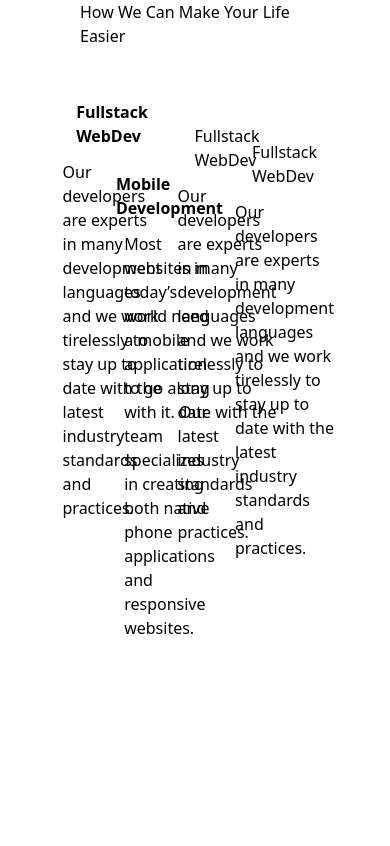
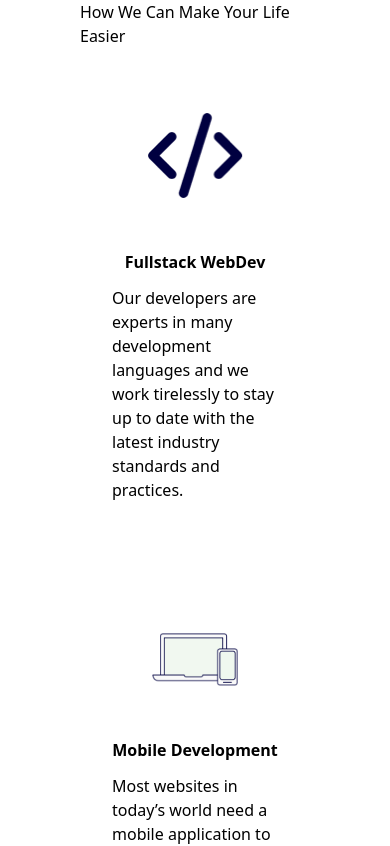
Before and after one commit to NotCJSBirdie/greaktech2022, a Next.js app: page /components/HowApp in a window 390 px wide. Shown: the top 846 px of the page. Built offline with nearby package versions, Linux system fonts and the light colour scheme.

Commit message:
version 4.8

```diff
--- a/pages/applicationdevelopment.tsx
+++ b/pages/applicationdevelopment.tsx
@@ -6,7 +6,7 @@ import ServiceButtons from "./components/ServiceButtons";
 
 const applicationdevelopment = () => {
   return (
-    <div className="w-full">
+    <div className="w-full overflow-hidden">
       <Header />
 
       <AppHero />
--- a/pages/components/HowApp.tsx
+++ b/pages/components/HowApp.tsx
@@ -8,7 +8,7 @@ const HowApp = () => {
         <h2>How We Can Make Your Life Easier</h2>
       </div>
 
-      <div className="grid grid-cols-4 grid-rows-1">
+      <div className="grid grid-cols-1 grid-rows-4 md:grid-cols-4 md:grid-rows-1">
         <div className="flex flex-col items-center p-8">
           <div className="pb-2">
             <img
@@ -54,12 +54,12 @@ const HowApp = () => {
             />
           </div>
 
-          <h4 className="my-3">Fullstack WebDev</h4>
+          <h5 className="my-3 font-bold">App Optimization</h5>
 
           <p className="mb-3 text-left">
-            Our developers are experts in many development languages and we work
-            tirelessly to stay up to date with the latest industry standards and
-            practices.
+            Many sites suffer from poor performance. We work with you to improve
+            key areas of your web or mobile application to increase performance,
+            stability, and reliability.
           </p>
         </div>
 
@@ -72,12 +72,13 @@ const HowApp = () => {
             />
           </div>
 
-          <h4 className="my-3">Fullstack WebDev</h4>
+          <h5 className="my-3 font-bold">Visual Design</h5>
 
           <p className="mb-3 text-left">
-            Our developers are experts in many development languages and we work
-            tirelessly to stay up to date with the latest industry standards and
-            practices.
+            Most functional websites could use a facelift, our design team will
+            work with you to bring your site into the current standards while
+            maximizing profits and giving your users the best experience
+            possible.
           </p>
         </div>
       </div>
--- a/pages/components/ServiceButtons.tsx
+++ b/pages/components/ServiceButtons.tsx
@@ -4,9 +4,9 @@ import styles from "../../styles/ServiceButtons.module.css";
 
 const ServiceButtons = () => {
   return (
-    <div className="relative bottom-12 w-full">
-      <div className="flex flex-col items-center px-32 md:flex-row">
-        <div className="mx-4 w-1/4">
+    <div className="relative my-10 w-full p-8 md:bottom-12 md:my-0">
+      <div className="flex flex-col items-end px-20 md:flex-row md:items-center">
+        <div className="mx-4 w-full md:w-1/4">
           <Link href="/letsgetstarted">
             <button
               id={styles.servicebuttonA}
@@ -17,7 +17,7 @@ const ServiceButtons = () => {
           </Link>
         </div>
 
-        <div className="mx-4 w-1/4">
+        <div className="mx-4 w-full md:w-1/4">
           <Link href="/applicationdevelopment">
             <button
               id={styles.servicebuttonB}
@@ -29,7 +29,7 @@ const ServiceButtons = () => {
           </Link>
         </div>
 
-        <div className="mx-4 w-1/4">
+        <div className="mx-4 w-full md:w-1/4">
           <Link href="/applicationdevelopment">
             <button
               id={styles.servicebuttonC}
@@ -40,7 +40,7 @@ const ServiceButtons = () => {
           </Link>
         </div>
 
-        <div className="mx-4 w-1/4">
+        <div className="mx-4 w-full md:w-1/4">
           <Link href="/applicationdevelopment">
             <button
               id={styles.servicebuttonD}
```
